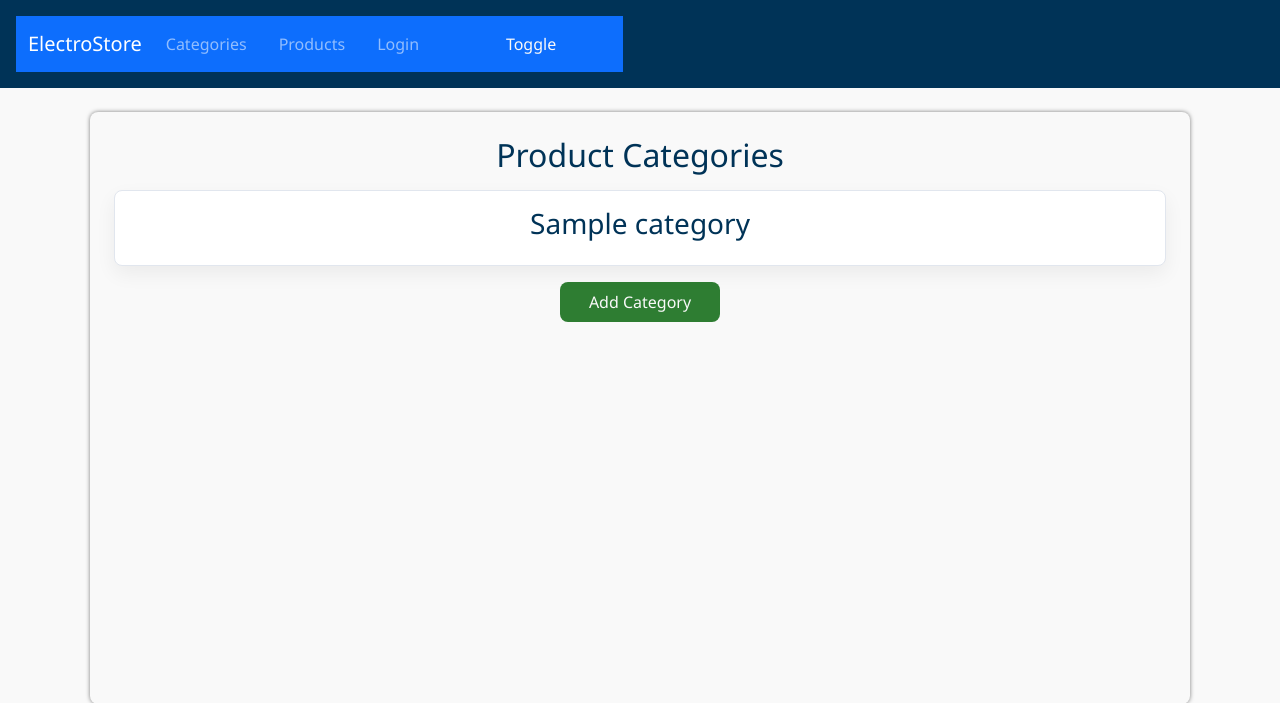
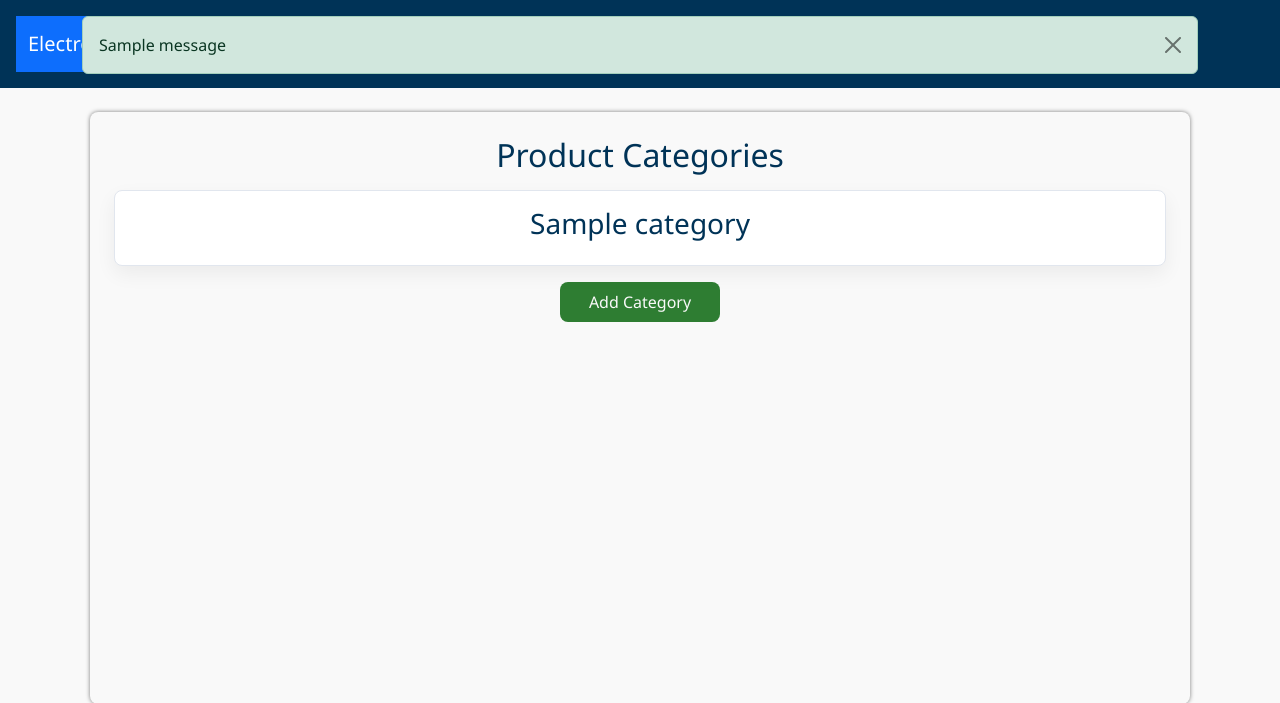
Before and after one commit to dlastic/inventory-application, a Flask app: page /categories/ in a window 1280 px wide. Shown: the top 703 px of the page. Run offline with Flask 3, Linux system fonts and the light colour scheme; tables that the repository leaves empty hold one stand-in row (values such as "Sample post"); one stand-in notice (Sample message) is shown.

Commit message:
Use bootstrap alerts for flash messages

```diff
--- a/app/templates/layout.html
+++ b/app/templates/layout.html
@@ -42,9 +42,13 @@
 
     {% with messages = get_flashed_messages(with_categories=true) %}
       {% if messages %}
-        <div class="flash-container">
+        <div class="container position-fixed top-0 start-50 translate-middle-x mt-3">
           {% for category, message in messages %}
-            <div class="flash-message {{ category }}">{{ message }}</div>
+            <div class="alert alert-{{ 'success' if category == 'success' else 'danger' }} alert-dismissible fade show"
+                 role="alert">
+              {{ message }}
+              <button type="button" class="btn-close" data-bs-dismiss="alert"></button>
+            </div>
           {% endfor %}
         </div>
       {% endif %}
```
